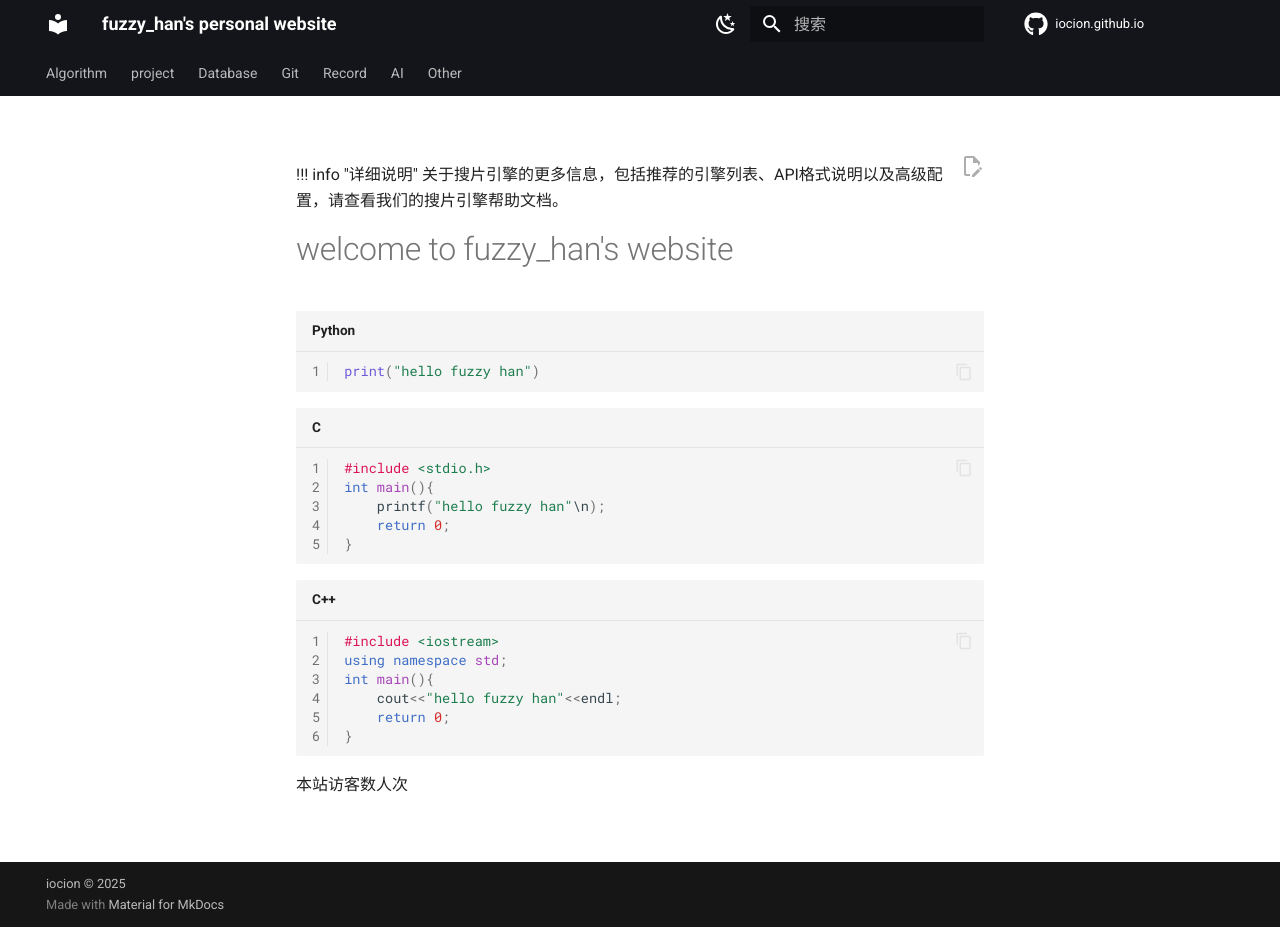
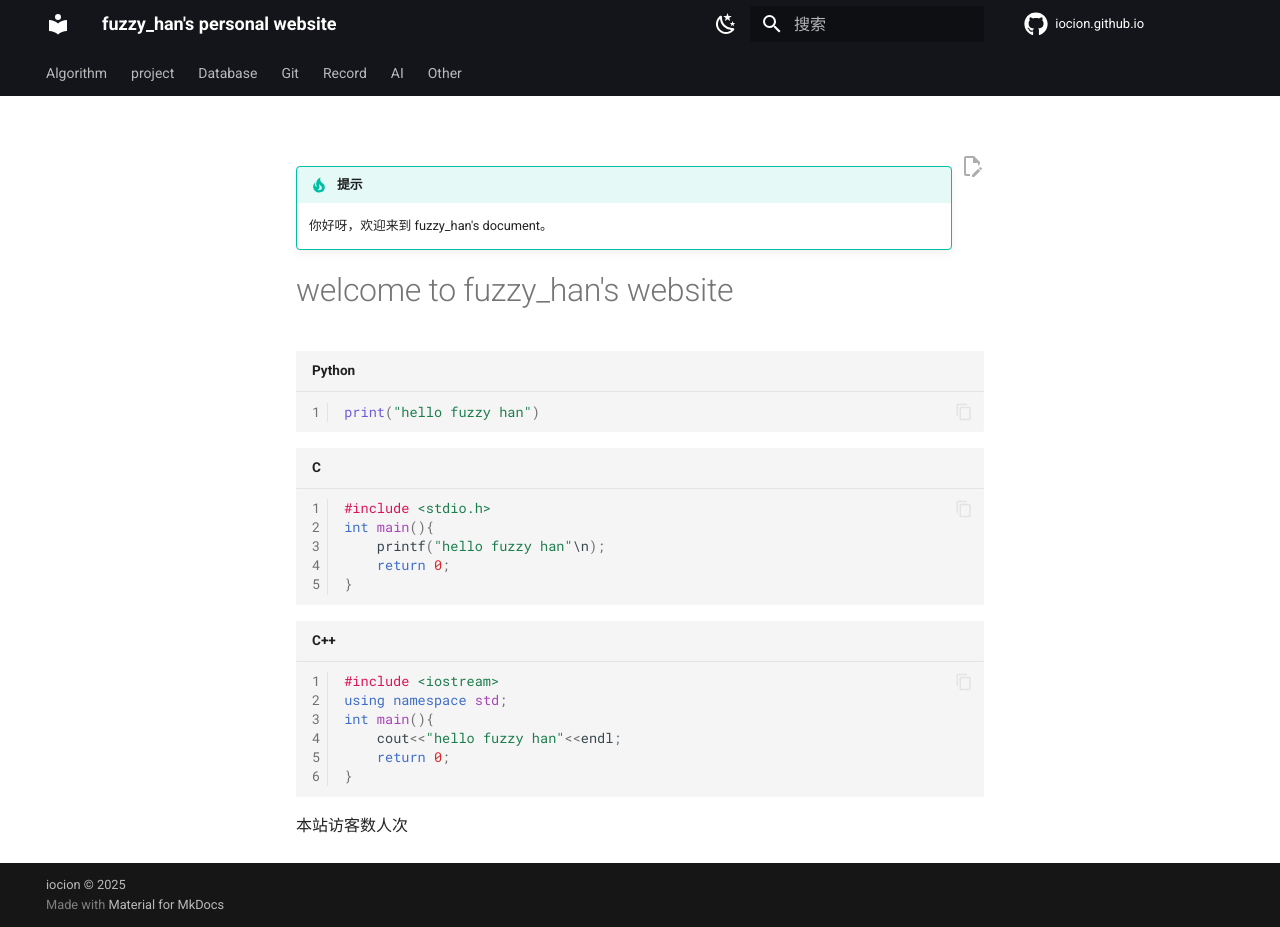
Before and after one commit to iocion/iocion.github.io, an MkDocs documentation site: the page built from docs/index.md, in a window 1280 px wide and 927 px high. Built offline with MkDocs 1.6.1 and Material for MkDocs 9.7.7, drawn with Linux system fonts in a browser that asks for light colours; nearby versions of some CDN libraries; library files that are not in the unit come from our copies; comment, search, counter and statistics services are not loaded.

Commit message:
Update index.md

````diff
--- a/docs/index.md
+++ b/docs/index.md
@@ -1,4 +1,5 @@
-!!! info "详细说明" 关于搜片引擎的更多信息，包括推荐的引擎列表、API格式说明以及高级配置，请查看我们的搜片引擎帮助文档。
+!!! tip "提示"
+    你好呀，欢迎来到 fuzzy_han's document。
 # welcome to fuzzy_han's website
 
 ```python
````
